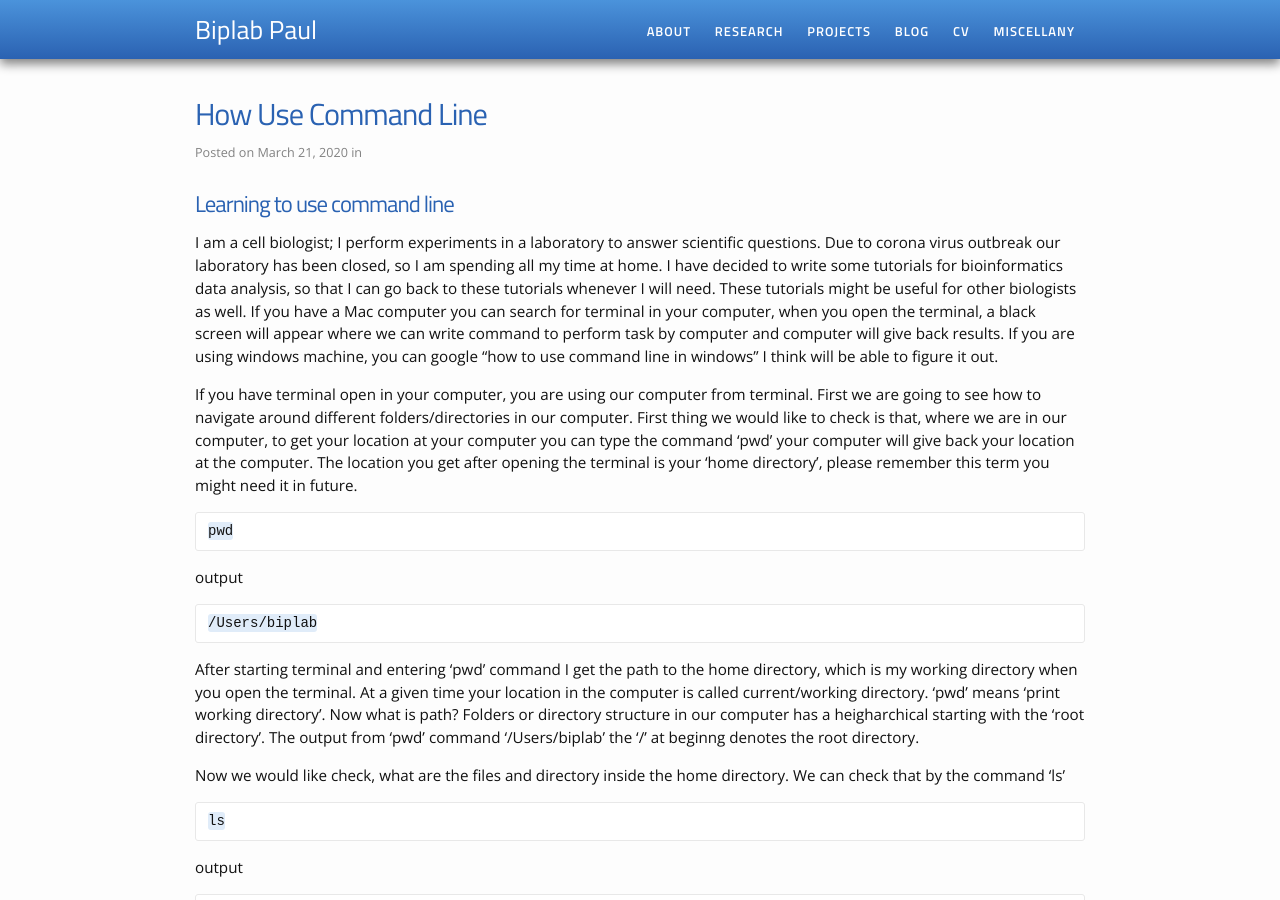
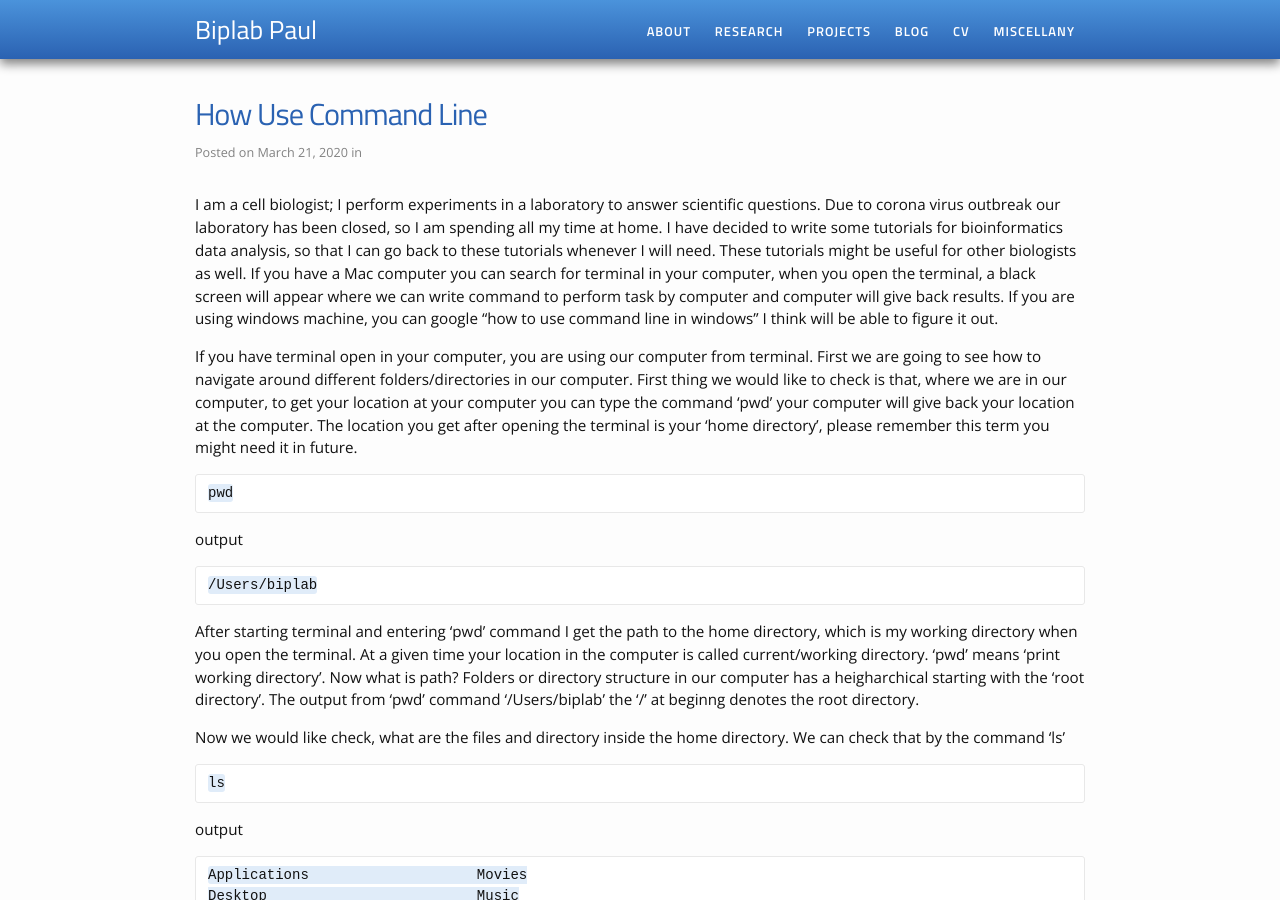
Before and after one commit to biplabua/biplabua.github.io, a Jekyll site: the page built from _posts/2020-03-21-How-use-command-line.markdown, in a window 1280 px wide and 900 px high. Built offline with Jekyll 4.4.1, drawn with Linux system fonts in a browser that asks for light colours; our own code applies the rules of GitHub Pages for plain Markdown files.

Commit message:
Command line

```diff
--- a/_posts/2020-03-21-How-use-command-line.markdown
+++ b/_posts/2020-03-21-How-use-command-line.markdown
@@ -1,6 +1,3 @@
-
-
-# Learning to use command line
 
 I am a cell biologist; I perform experiments in a laboratory to answer scientific questions. Due to corona virus outbreak our laboratory has been closed, so I am spending all my time at home. I have decided to write some tutorials for bioinformatics data analysis, so that I can go back to these tutorials whenever I will need. These tutorials might be useful for other biologists as well. If you have a Mac computer you can search for terminal in your computer, when you open the terminal, a black screen will appear where we can write command to perform task by computer and computer will give back results. If you are using windows machine, you can google "how to use command line in windows" I think will be able to figure it out.
 
```
